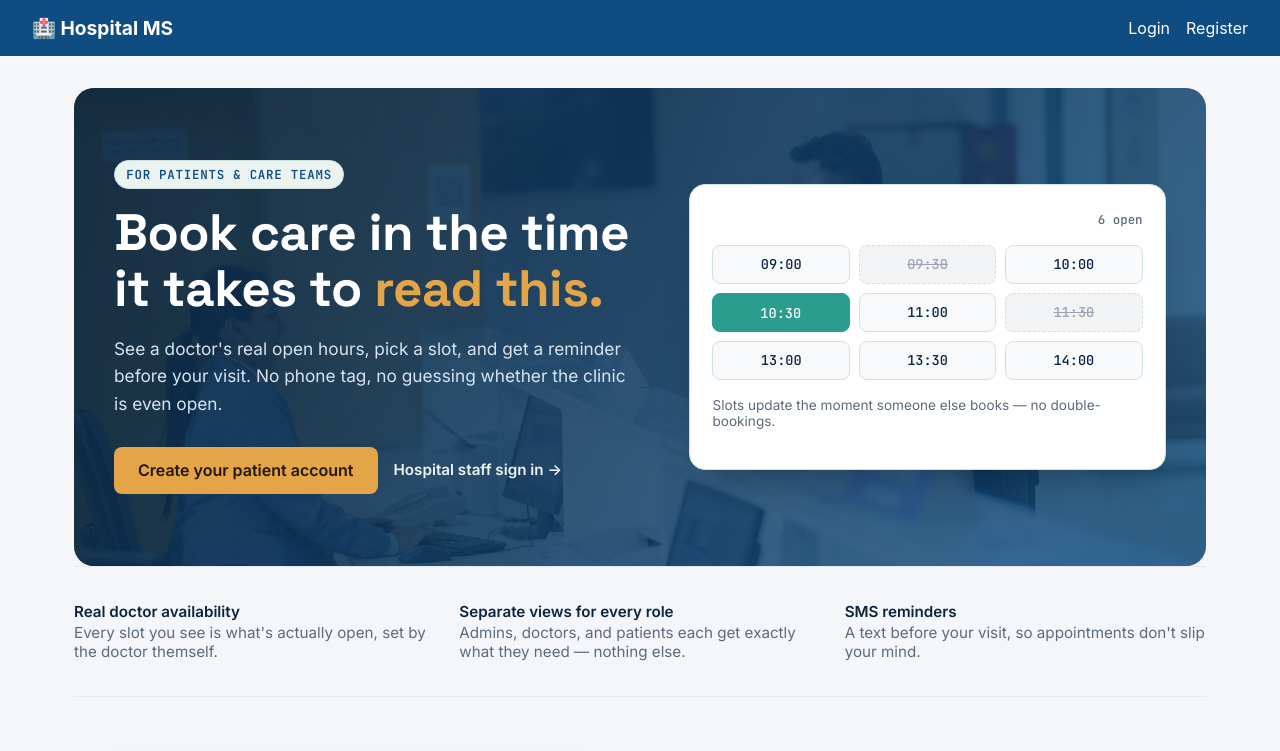
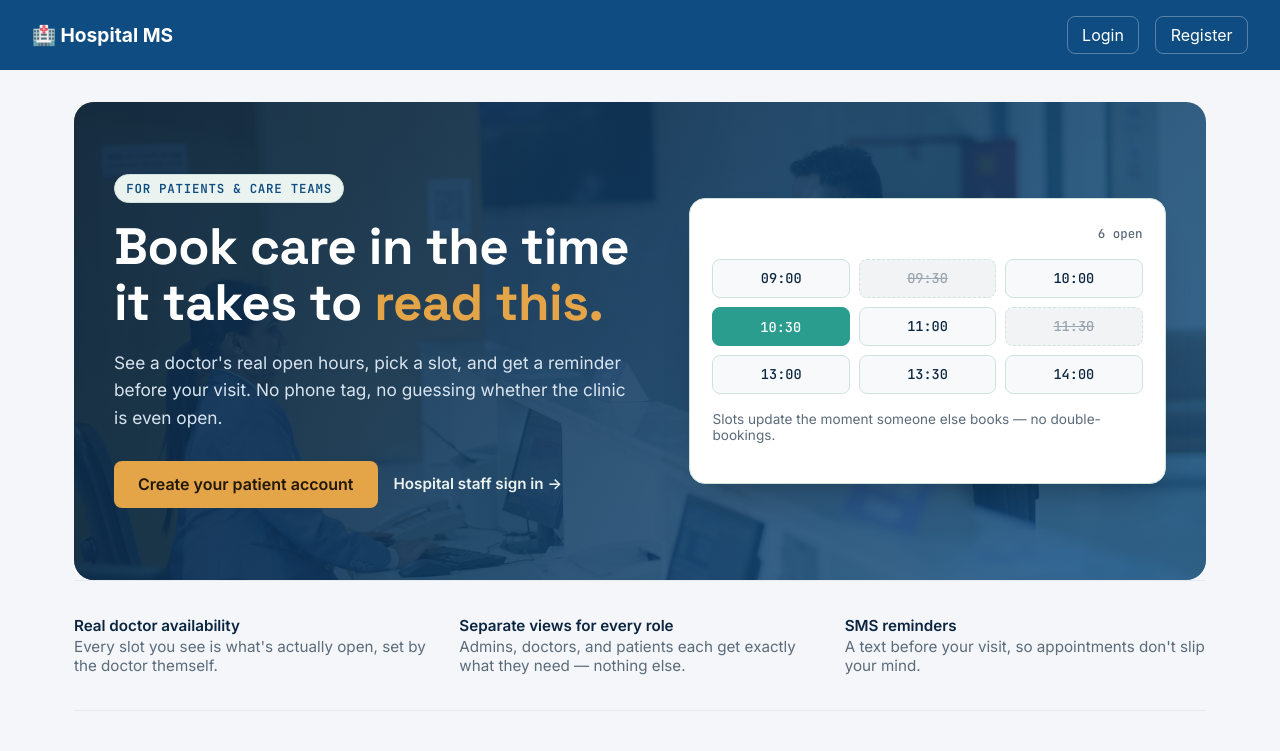
Before and after one commit to donlimo-coder/hospital-management-system, a React (Vite) app in the folder client/: page / in a window 1280 px wide. Shown: the top 751 px of the page. Built offline with nearby package versions, Linux system fonts and the light colour scheme; no server answers.

Commit message:
Add boxed hover effect to navbar links

```diff
--- a/client/src/index.css
+++ b/client/src/index.css
@@ -16,7 +16,21 @@ body {
 }
 .navbar-brand { color: white; text-decoration: none; font-weight: 700; font-size: 1.2rem; }
 .navbar-links { display: flex; gap: 1rem; align-items: center; }
-.navbar-links a { color: white; text-decoration: none; }
+.navbar-links a {
+  color: white;
+  text-decoration: none;
+  padding: 0.5rem 0.9rem;
+  border: 1px solid rgba(255, 255, 255, 0.3);
+  border-radius: 8px;
+  transition: transform 0.2s ease, background 0.2s ease, box-shadow 0.2s ease;
+  display: inline-block;
+}
+
+.navbar-links a:hover {
+  background: rgba(255, 255, 255, 0.15);
+  transform: scale(1.06);
+  box-shadow: 0 4px 14px rgba(0, 0, 0, 0.2);
+}
 .navbar-links button {
   background: #e94560; color: white; border: none; padding: 0.4rem 0.9rem;
   border-radius: 6px; cursor: pointer;
```
